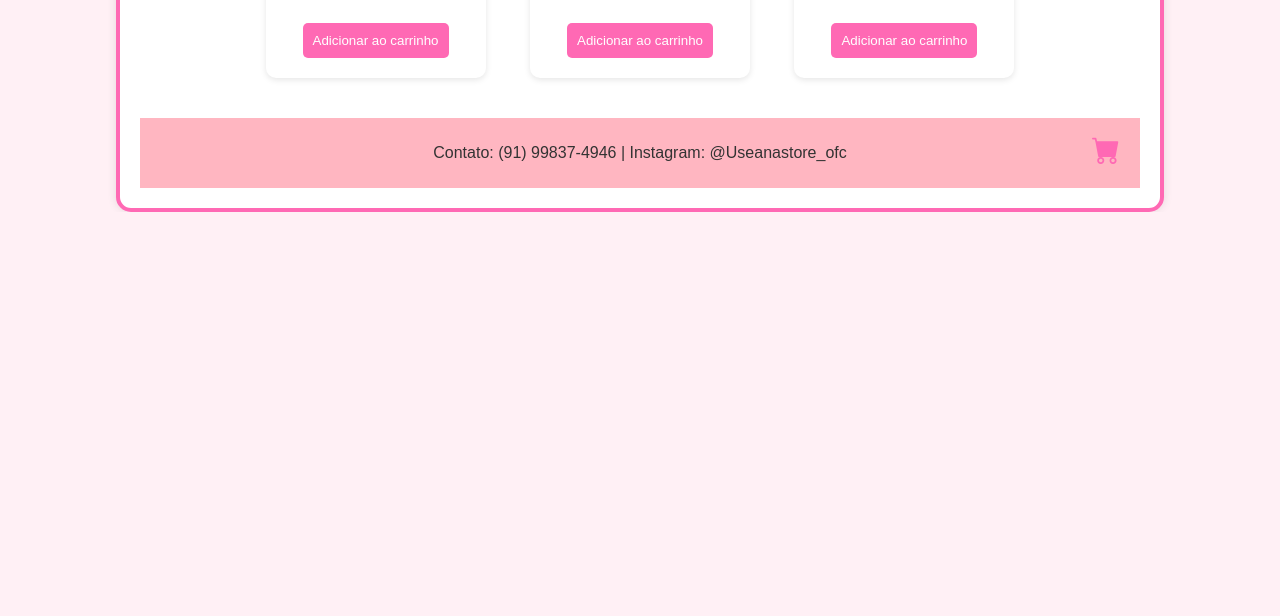
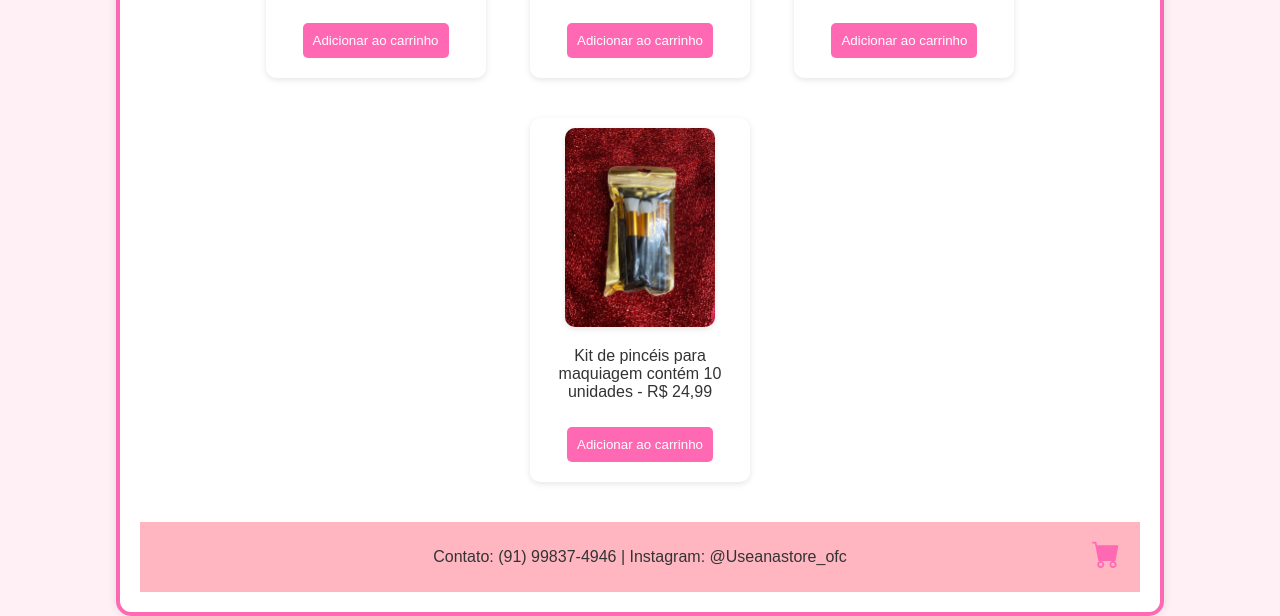
Before and after one commit to Useanastore/bio.site-Useanastore, a plain HTML site: page index.html in a window 1280 px wide. Shown: the part 1049-1665 px from the top of the page. Before the commit the page ends 1261 px from the top, so only its background shows below. Drawn offline with nearby package versions, Linux system fonts and the light colour scheme.

Commit message:
Update index.html

```diff
--- a/index.html
+++ b/index.html
@@ -50,6 +50,12 @@
             <p>Espátula de silicone para aplicação de máscaras para skincare - R$ 1,99</p>
             <button onclick="adicionarAoCarrinho('Espátula de silicone para aplicação de produtos', 1.99)">Adicionar ao carrinho</button>
         </div>
+         <div class="item">
+          <img src="kit pincel.jpg" alt="Kit pincel">
+          <p>Kit de pincéis para maquiagem
+          contém 10 unidades - R$ 24,99</p>
+          <button onclick="adicionarAoCarrinho('Kit de pincéis', 24.99)">Adicionar ao carrinho</button>
+      </div>
         <!-- Adicione mais produtos aqui -->
       </div>
     </section>
```
